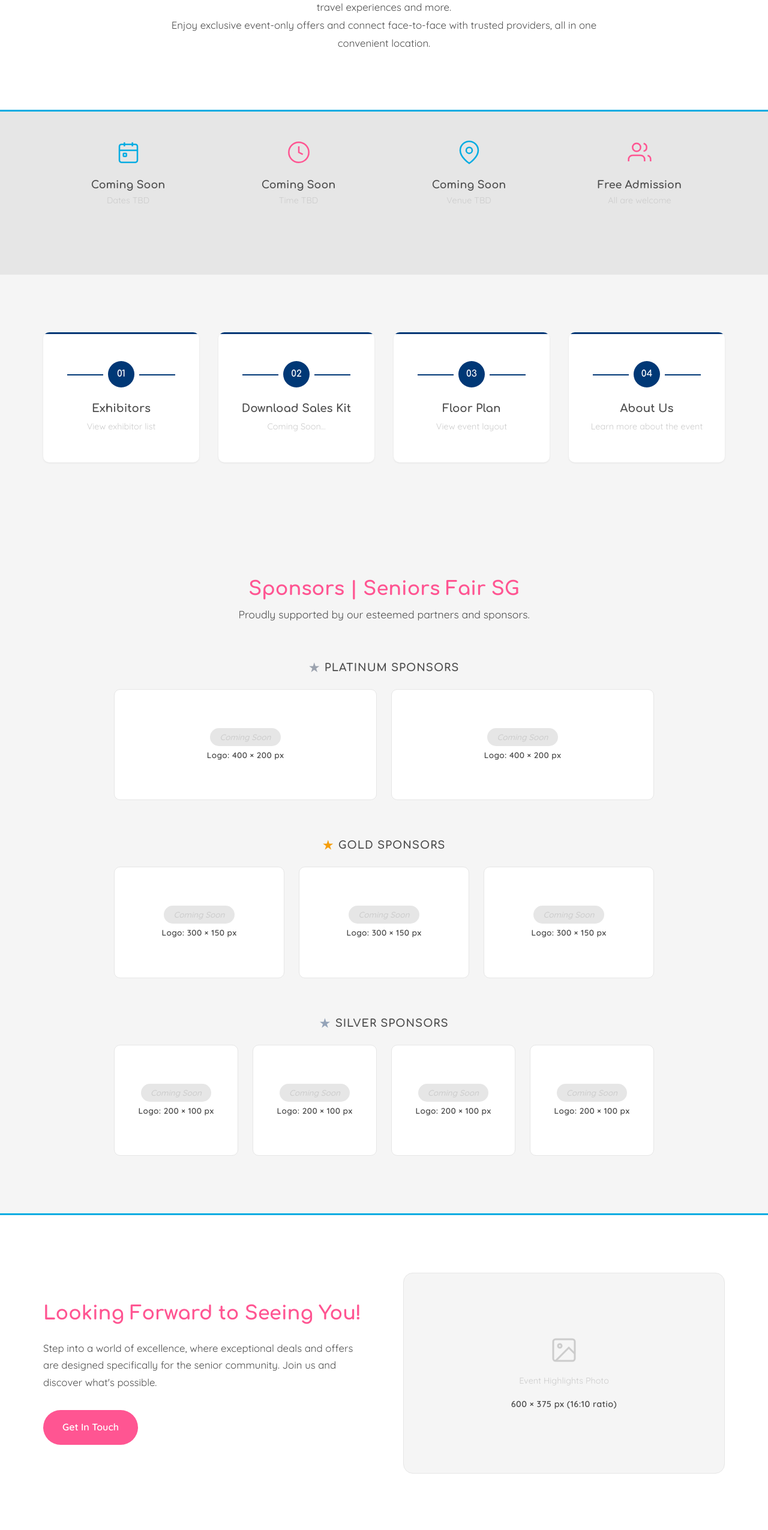
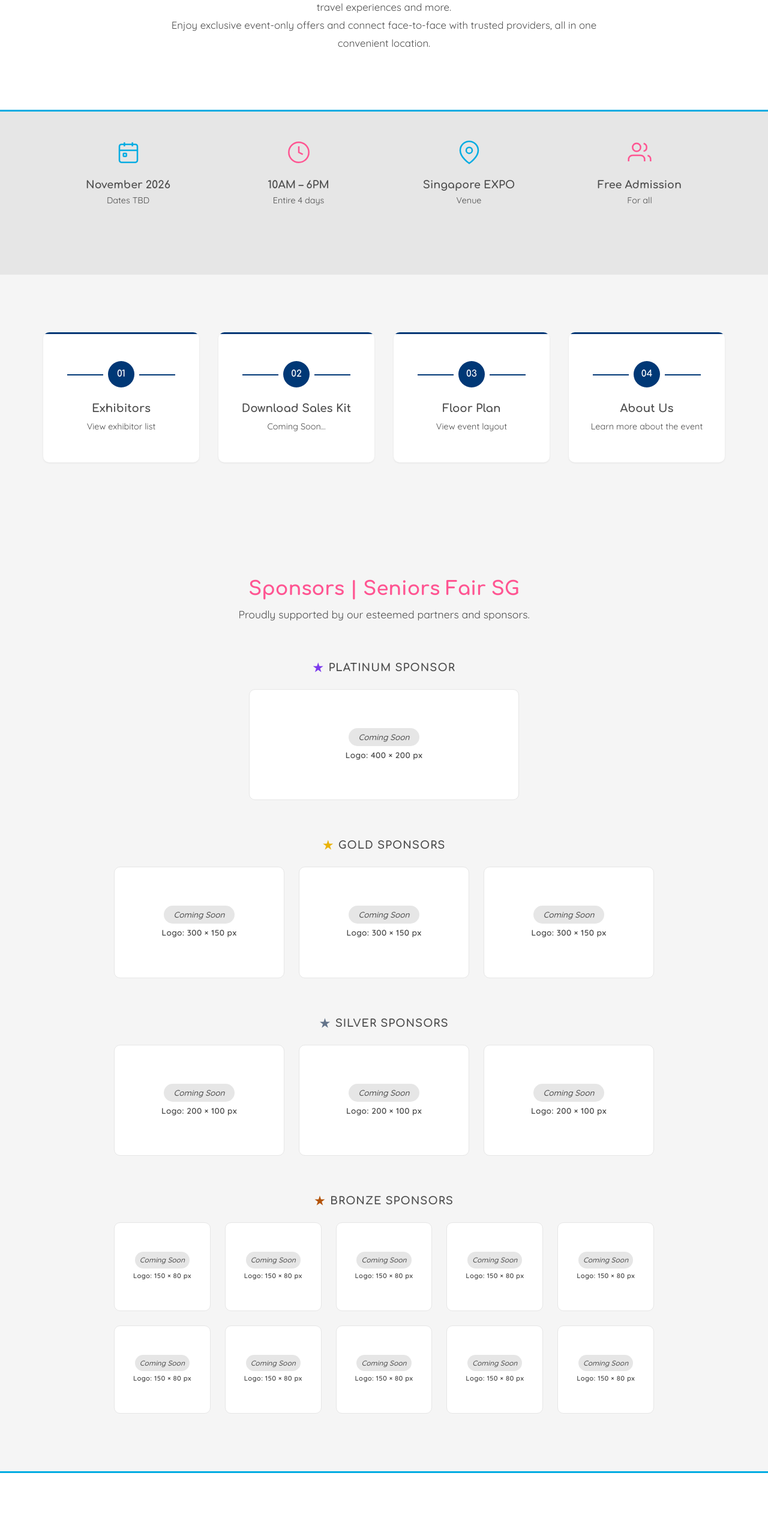
Before and after one commit to asdf154/long_senior_fair_frontend, a React (Vite) app: page / in a window 1280 px wide. Shown: the part 921-3472 px from the top of the page at 60% size. Built offline with nearby package versions, Linux system fonts and the light colour scheme.

Commit message:
feat: Add initial Home page with its styling and supporting design assets.

```diff
--- a/src/index.css
+++ b/src/index.css
@@ -214,7 +214,7 @@
 .coming-soon-badge {
   display: inline-block;
   background: var(--color-light-gray);
-  color: var(--color-mid-gray);
+  color: var(--color-dark-gray);
   padding: var(--space-xs) var(--space-md);
   border-radius: var(--radius-full);
   font-size: 0.85rem;
--- a/src/pages/Home.css
+++ b/src/pages/Home.css
@@ -44,7 +44,7 @@
 
 .home__info-card p {
     font-size: 0.9rem;
-    color: var(--color-mid-gray);
+    color: var(--color-dark-gray);
 }
 
 /* ===== ABOUT BLURB ===== */
@@ -148,7 +148,7 @@
 
 .home__action-card p {
     font-size: 0.9rem;
-    color: var(--color-mid-gray);
+    color: var(--color-dark-gray);
 }
 
 /* ===== SPONSORS ===== */
@@ -181,15 +181,19 @@
 }
 
 .home__sponsor-badge--platinum {
-    color: #9CA3AF;
+    color: #7C3AED;
 }
 
 .home__sponsor-badge--gold {
-    color: #F59E0B;
+    color: #EAB308;
 }
 
 .home__sponsor-badge--silver {
-    color: #94A3B8;
+    color: #64748B;
+}
+
+.home__sponsor-badge--bronze {
+    color: #B45309;
 }
 
 .home__sponsor-grid {
@@ -204,8 +208,13 @@
     grid-template-columns: repeat(2, 1fr);
 }
 
+.home__sponsor-grid--single {
+    grid-template-columns: 1fr;
+    max-width: 450px;
+}
+
 .home__sponsor-grid--small {
-    grid-template-columns: repeat(4, 1fr);
+    grid-template-columns: repeat(5, 1fr);
 }
 
 .home__sponsor-placeholder {
@@ -219,6 +228,22 @@
     justify-content: center;
     gap: var(--space-xs);
     min-height: 120px;
+    text-align: center;
+}
+
+.home__sponsor-grid--small .home__sponsor-placeholder {
+    padding: var(--space-2xl) var(--space-sm);
+}
+
+.home__sponsor-grid--small .coming-soon-badge {
+    font-size: 0.75rem;
+    padding: var(--space-xs) var(--space-sm);
+    white-space: nowrap;
+}
+
+.home__sponsor-grid--small .placeholder-size-label {
+    font-size: 0.7rem;
+    white-space: nowrap;
 }
 
 /* ===== CTA ===== */
@@ -296,6 +321,10 @@
         grid-template-columns: repeat(2, 1fr);
     }
 
+    .home__sponsor-grid--single {
+        grid-template-columns: 1fr;
+    }
+
     .home__cta-inner {
         grid-template-columns: 1fr;
         text-align: center;
--- a/src/pages/Home.jsx
+++ b/src/pages/Home.jsx
@@ -38,29 +38,29 @@
                             <div className="home__info-icon">
                                 <svg width="40" height="40" viewBox="0 0 24 24" fill="none" stroke="var(--color-sky-blue)" strokeWidth="1.5"><rect x="3" y="4" width="18" height="18" rx="2" /><line x1="16" y1="2" x2="16" y2="6" /><line x1="8" y1="2" x2="8" y2="6" /><line x1="3" y1="10" x2="21" y2="10" /><rect x="7" y="13" width="3" height="3" rx="0.5" /></svg>
                             </div>
-                            <h4>Coming Soon</h4>
+                            <h4>November 2026</h4>
                             <p>Dates TBD</p>
                         </div>
                         <div className="home__info-card">
                             <div className="home__info-icon">
                                 <svg width="40" height="40" viewBox="0 0 24 24" fill="none" stroke="var(--color-hot-pink)" strokeWidth="1.5"><circle cx="12" cy="12" r="10" /><polyline points="12 6 12 12 16 14" /></svg>
                             </div>
-                            <h4>Coming Soon</h4>
-                            <p>Time TBD</p>
+                            <h4>10AM – 6PM</h4>
+                            <p>Entire 4 days</p>
                         </div>
                         <div className="home__info-card">
                             <div className="home__info-icon">
                                 <svg width="40" height="40" viewBox="0 0 24 24" fill="none" stroke="var(--color-sky-blue)" strokeWidth="1.5"><path d="M21 10c0 7-9 13-9 13s-9-6-9-13a9 9 0 0118 0z" /><circle cx="12" cy="10" r="3" /></svg>
                             </div>
-                            <h4>Coming Soon</h4>
-                            <p>Venue TBD</p>
+                            <h4>Singapore EXPO</h4>
+                            <p>Venue</p>
                         </div>
                         <div className="home__info-card">
                             <div className="home__info-icon">
                                 <svg width="40" height="40" viewBox="0 0 24 24" fill="none" stroke="var(--color-hot-pink)" strokeWidth="1.5"><path d="M17 21v-2a4 4 0 00-4-4H5a4 4 0 00-4 4v2" /><circle cx="9" cy="7" r="4" /><path d="M23 21v-2a4 4 0 00-3-3.87" /><path d="M16 3.13a4 4 0 010 7.75" /></svg>
                             </div>
                             <h4>Free Admission</h4>
-                            <p>All are welcome</p>
+                            <p>For all</p>
                         </div>
                     </div>
                 </div>
@@ -103,13 +103,9 @@
                     <div className="home__sponsor-tier">
                         <h3 className="home__sponsor-tier-title">
                             <span className="home__sponsor-badge home__sponsor-badge--platinum">★</span>
-                            Platinum Sponsors
+                            Platinum Sponsor
                         </h3>
-                        <div className="home__sponsor-grid home__sponsor-grid--large">
-                            <div className="home__sponsor-placeholder">
-                                <span className="coming-soon-badge">Coming Soon</span>
-                                <span className="placeholder-size-label">Logo: 400 × 200 px</span>
-                            </div>
+                        <div className="home__sponsor-grid home__sponsor-grid--single">
                             <div className="home__sponsor-placeholder">
                                 <span className="coming-soon-badge">Coming Soon</span>
                                 <span className="placeholder-size-label">Logo: 400 × 200 px</span>
@@ -143,7 +139,7 @@
                             <span className="home__sponsor-badge home__sponsor-badge--silver">★</span>
                             Silver Sponsors
                         </h3>
-                        <div className="home__sponsor-grid home__sponsor-grid--small">
+                        <div className="home__sponsor-grid">
                             <div className="home__sponsor-placeholder">
                                 <span className="coming-soon-badge">Coming Soon</span>
                                 <span className="placeholder-size-label">Logo: 200 × 100 px</span>
@@ -156,9 +152,54 @@
                                 <span className="coming-soon-badge">Coming Soon</span>
                                 <span className="placeholder-size-label">Logo: 200 × 100 px</span>
                             </div>
+                        </div>
+                    </div>
+
+                    <div className="home__sponsor-tier">
+                        <h3 className="home__sponsor-tier-title">
+                            <span className="home__sponsor-badge home__sponsor-badge--bronze">★</span>
+                            Bronze Sponsors
+                        </h3>
+                        <div className="home__sponsor-grid home__sponsor-grid--small">
                             <div className="home__sponsor-placeholder">
                                 <span className="coming-soon-badge">Coming Soon</span>
-                                <span className="placeholder-size-label">Logo: 200 × 100 px</span>
+                                <span className="placeholder-size-label">Logo: 150 × 80 px</span>
+                            </div>
+                            <div className="home__sponsor-placeholder">
+                                <span className="coming-soon-badge">Coming Soon</span>
+                                <span className="placeholder-size-label">Logo: 150 × 80 px</span>
+                            </div>
+                            <div className="home__sponsor-placeholder">
+                                <span className="coming-soon-badge">Coming Soon</span>
+                                <span className="placeholder-size-label">Logo: 150 × 80 px</span>
+                            </div>
+                            <div className="home__sponsor-placeholder">
+                                <span className="coming-soon-badge">Coming Soon</span>
+                                <span className="placeholder-size-label">Logo: 150 × 80 px</span>
+                            </div>
+                            <div className="home__sponsor-placeholder">
+                                <span className="coming-soon-badge">Coming Soon</span>
+                                <span className="placeholder-size-label">Logo: 150 × 80 px</span>
+                            </div>
+                            <div className="home__sponsor-placeholder">
+                                <span className="coming-soon-badge">Coming Soon</span>
+                                <span className="placeholder-size-label">Logo: 150 × 80 px</span>
+                            </div>
+                            <div className="home__sponsor-placeholder">
+                                <span className="coming-soon-badge">Coming Soon</span>
+                                <span className="placeholder-size-label">Logo: 150 × 80 px</span>
+                            </div>
+                            <div className="home__sponsor-placeholder">
+                                <span className="coming-soon-badge">Coming Soon</span>
+                                <span className="placeholder-size-label">Logo: 150 × 80 px</span>
+                            </div>
+                            <div className="home__sponsor-placeholder">
+                                <span className="coming-soon-badge">Coming Soon</span>
+                                <span className="placeholder-size-label">Logo: 150 × 80 px</span>
+                            </div>
+                            <div className="home__sponsor-placeholder">
+                                <span className="coming-soon-badge">Coming Soon</span>
+                                <span className="placeholder-size-label">Logo: 150 × 80 px</span>
                             </div>
                         </div>
                     </div>
```
